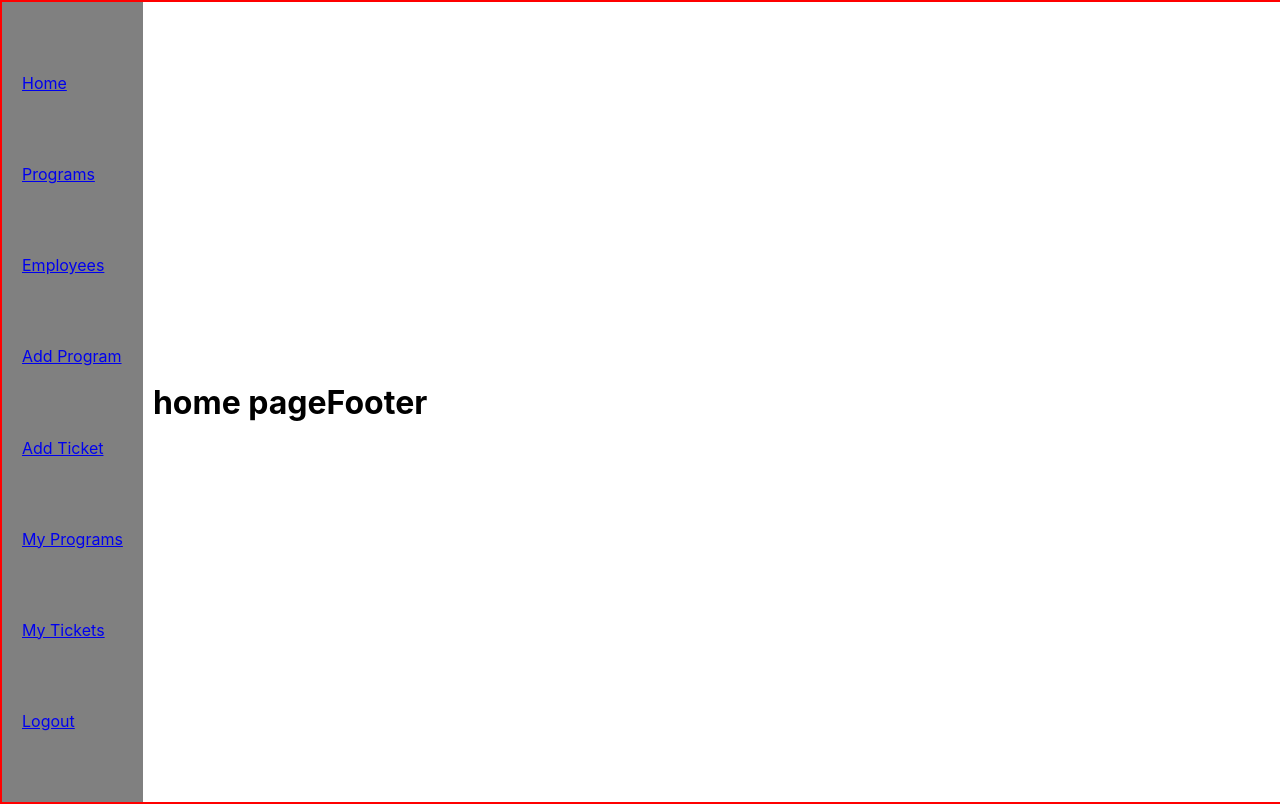
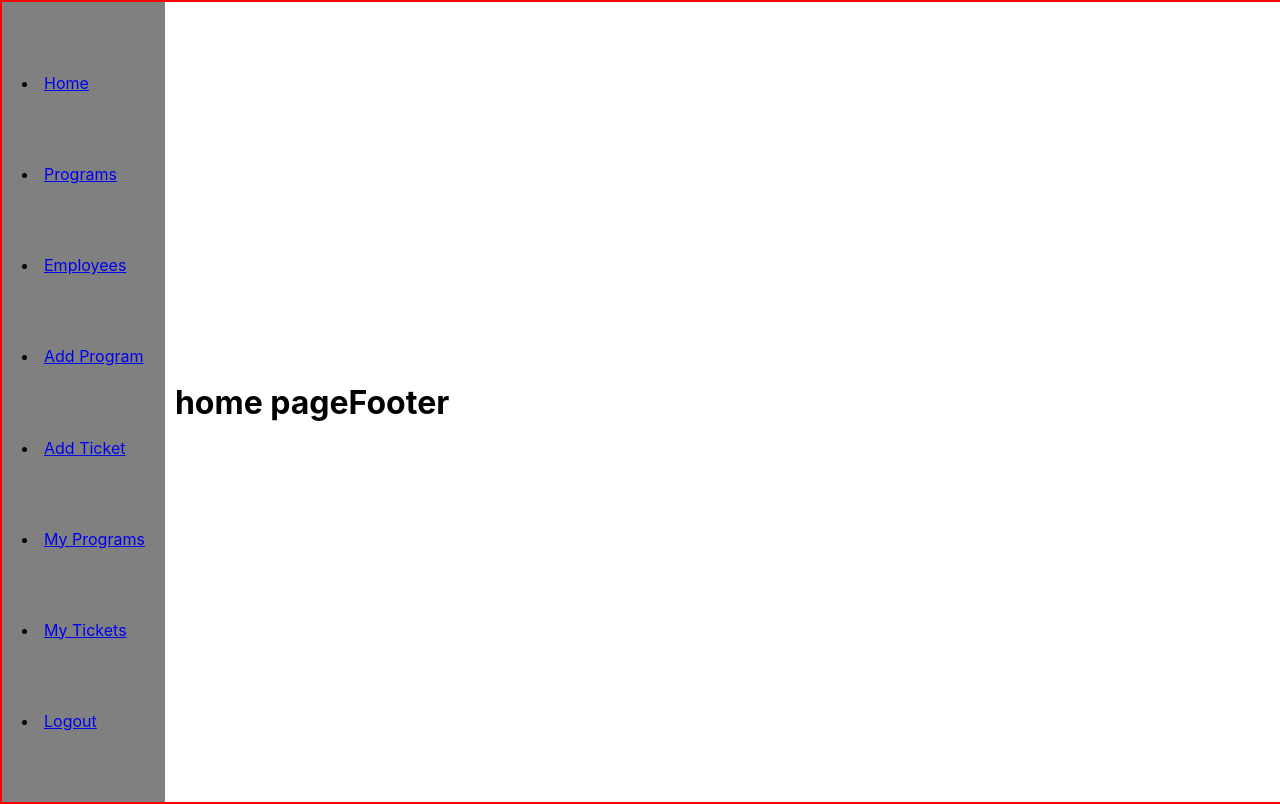
Before and after one commit to wesleycundle28/ticket-tracker, a React (Create React App) app in the folder client/: page / in a window 1280 px wide. Built offline with nearby package versions, Linux system fonts and the light colour scheme.

Commit message:
broke down navbar into components

```diff
--- a/client/src/components/Layout/Layout.js
+++ b/client/src/components/Layout/Layout.js
@@ -1,11 +1,20 @@
 import "./Layout.css";
 import { Outlet } from "react-router-dom";
-import { Navbar, Footer } from "../index";
+import { Navbar, Footer, NavItem } from "../index";
 
 export const Layout = () => {
   return (
     <main className="main-container">
-      <Navbar />
+      <Navbar>
+        <NavItem to="/">Home</NavItem>
+        <NavItem to="/admin/programs">Programs</NavItem>
+        <NavItem to="/admin/employees">Employees</NavItem>
+        <NavItem to="/admin/addprogram">Add Program</NavItem>
+        <NavItem to="/admin/addticket">Add Ticket</NavItem>
+        <NavItem to="/myprograms">My Programs</NavItem>
+        <NavItem to="/mytickets">My Tickets</NavItem>
+        <NavItem to="/logout">Logout</NavItem>
+      </Navbar>
       <Outlet />
       <Footer />
     </main>
--- /dev/null
+++ b/client/src/components/NavItem/NavItem.js
@@ -0,0 +1,10 @@
+import { Link } from "react-router-dom";
+import "./NavItem.css";
+
+export const NavItem = ({ to, children }) => {
+  return (
+    <li>
+      <Link to={to}>{children}</Link>
+    </li>
+  );
+};
--- a/client/src/components/Navbar/Navbar.js
+++ b/client/src/components/Navbar/Navbar.js
@@ -1,17 +1,6 @@
 import "./Navbar.css";
 import { Link } from "react-router-dom";
 
-export const Navbar = () => {
-  return (
-    <div className="link-container">
-      <Link to="/">Home</Link>
-      <Link to="/admin/programs">Programs</Link>
-      <Link to="/admin/employees">Employees</Link>
-      <Link to="/admin/addprogram">Add Program</Link>
-      <Link to="/admin/addticket">Add Ticket</Link>
-      <Link to="/myprograms">My Programs</Link>
-      <Link to="/mytickets">My Tickets</Link>
-      <Link to="/logout">Logout</Link>
-    </div>
-  );
+export const Navbar = ({ children }) => {
+  return <div className="link-container">{children}</div>;
 };
--- a/client/src/components/index.js
+++ b/client/src/components/index.js
@@ -3,5 +3,6 @@ import { UserLogin } from "./UserLogin/UserLogin";
 import { Layout } from "./Layout/Layout";
 import { Navbar } from "./Navbar/Navbar";
 import { Footer } from "./Footer/Footer";
+import { NavItem } from "./NavItem/NavItem";
 
-export { UserLogin, UserRegister, Layout, Navbar, Footer };
+export { UserLogin, UserRegister, Layout, Navbar, Footer, NavItem };
```
Also changed, not shown: client/src/components/NavItem/NavItem.css (added).
